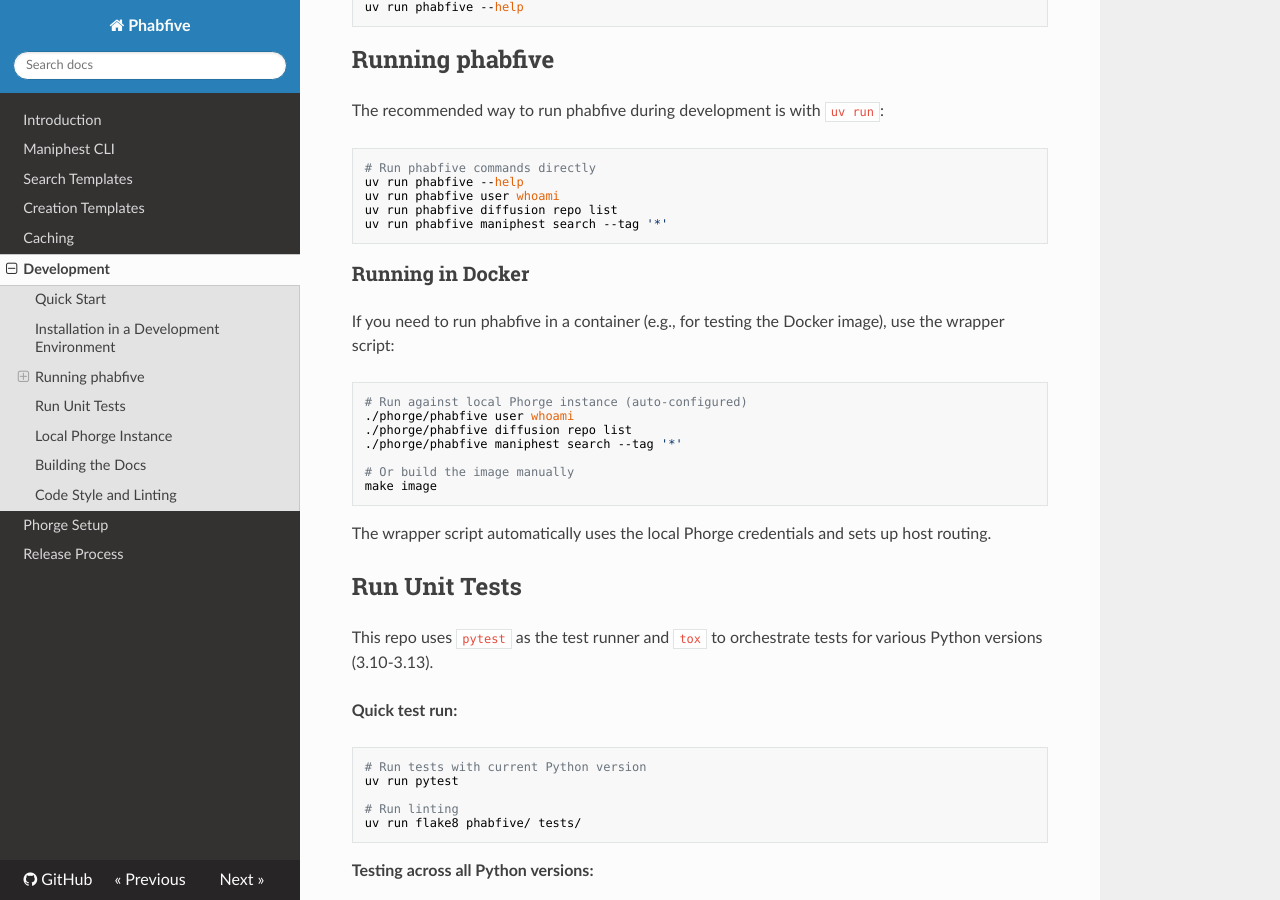
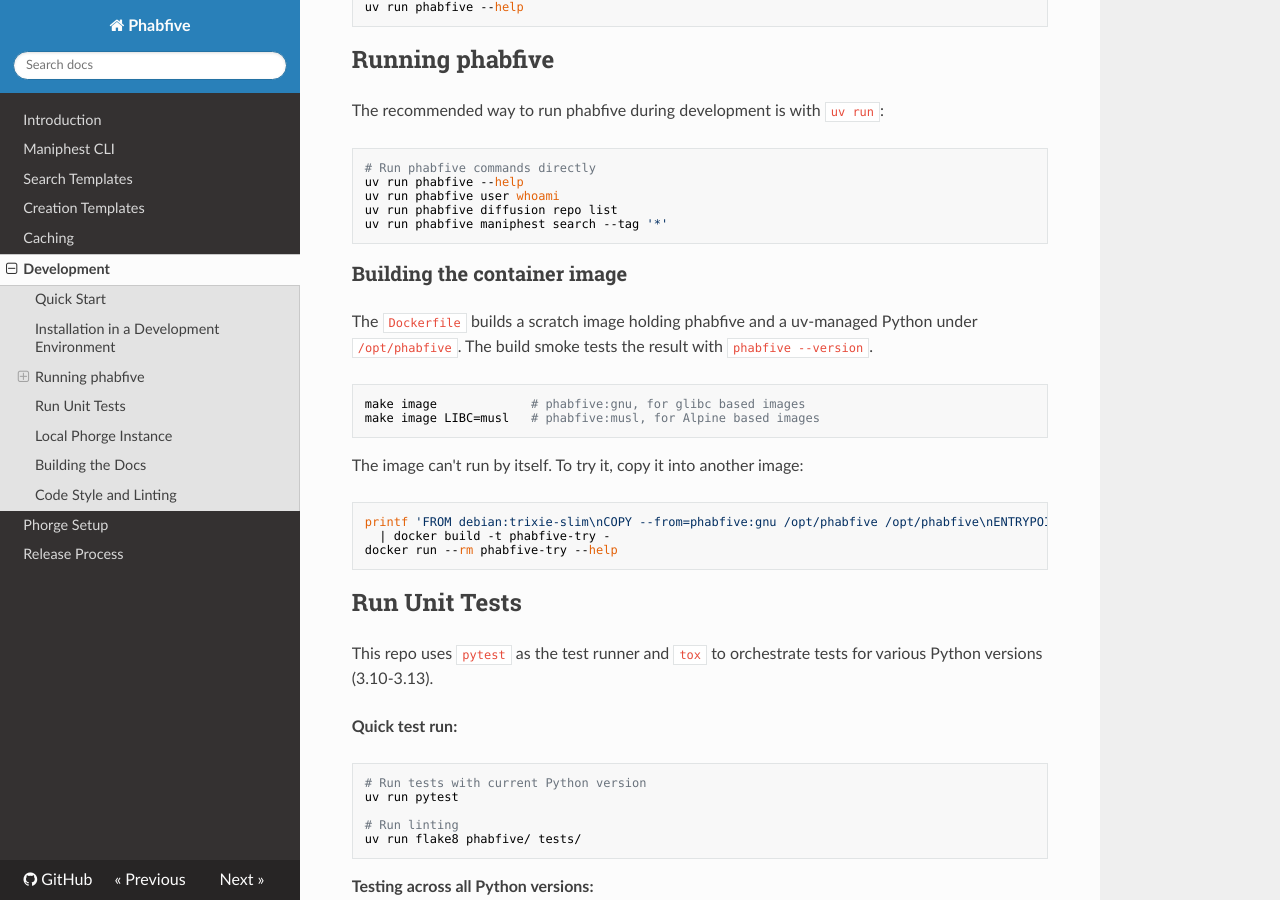
Before and after one commit to dynamist/phabfive, an MkDocs documentation site: the page built from docs/development.md, in a window 1280 px wide and 900 px high, scrolled down 695 px. Built offline with MkDocs 1.6.1, drawn with Linux system fonts in a browser that asks for light colours; nearby versions of some CDN libraries.

Commit message:
Publish phabfive as a scratch container image
Replace the unpublished Alpine CLI image with a FROM scratch image that
holds only phabfive and a uv-managed Python under /opt/phabfive, meant
to be copied into other images like ghcr.io/astral-sh/uv:

    COPY --from=ghcr.io/dynamist/phabfive:latest /opt/phabfive /opt/phabfive
    ENV PATH=/opt/phabfive/bin:$PATH

Python is dynamically linked, so the image is built for glibc and for
musl (-musl tags, for Alpine). The build smoke tests the tree in a clean
base image before producing the scratch image.

The release workflow builds both variants for linux/amd64 and
linux/arm64, pushes them to ghcr.io and signs them with cosign. The
phorge/phabfive wrapper is removed since the image can no longer run on
its own.

Co-Authored-By: Claude Opus 5 (1M context) <noreply@anthropic.com>

````diff
--- a/docs/development.md
+++ b/docs/development.md
@@ -45,21 +45,22 @@ uv run phabfive diffusion repo list
 uv run phabfive maniphest search --tag '*'
 ```
 
-### Running in Docker
+### Building the container image
 
-If you need to run phabfive in a container (e.g., for testing the Docker image), use the wrapper script:
+The `Dockerfile` builds a scratch image holding phabfive and a uv-managed Python under `/opt/phabfive`. The build smoke tests the result with `phabfive --version`.
 
 ```bash
-# Run against local Phorge instance (auto-configured)
-./phorge/phabfive user whoami
-./phorge/phabfive diffusion repo list
-./phorge/phabfive maniphest search --tag '*'
-
-# Or build the image manually
-make image
+make image             # phabfive:gnu, for glibc based images
+make image LIBC=musl   # phabfive:musl, for Alpine based images
 ```
 
-The wrapper script automatically uses the local Phorge credentials and sets up host routing.
+The image can't run by itself. To try it, copy it into another image:
+
+```bash
+printf 'FROM debian:trixie-slim\nCOPY --from=phabfive:gnu /opt/phabfive /opt/phabfive\nENTRYPOINT ["/opt/phabfive/bin/phabfive"]\n' \
+  | docker build -t phabfive-try -
+docker run --rm phabfive-try --help
+```
 
 ## Run Unit Tests
 
--- a/renovate.json
+++ b/renovate.json
@@ -54,7 +54,8 @@
       "description": "Keep uv and uv-pre-commit in lockstep (same upstream release, two managers). Listed after the generic pre-commit group so it wins for uv-pre-commit.",
       "matchPackageNames": [
         "uv",
-        "astral-sh/uv-pre-commit"
+        "astral-sh/uv-pre-commit",
+        "ghcr.io/astral-sh/uv"
       ],
       "groupName": "uv"
     }
````
Also changed, not shown: AGENTS.md (+6 -1 lines), README.md (+12 -0 lines), docs/releasing.md (+20 -3 lines), 5 other files.
